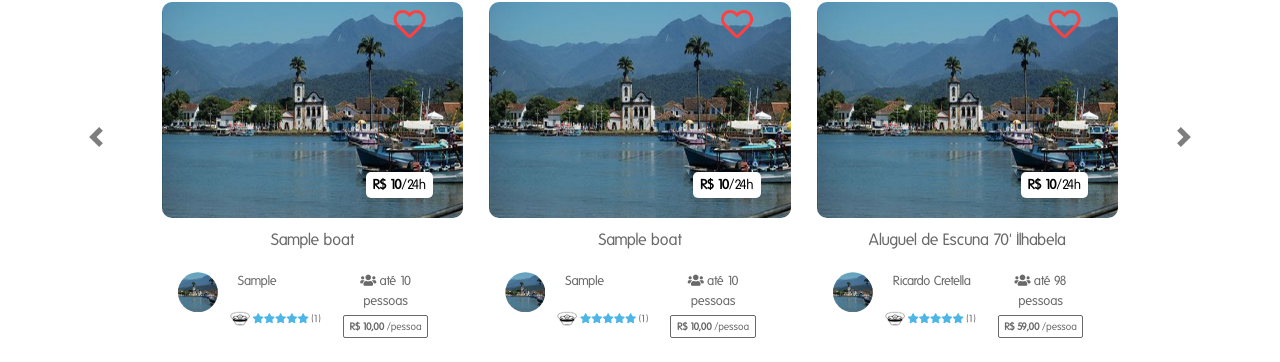
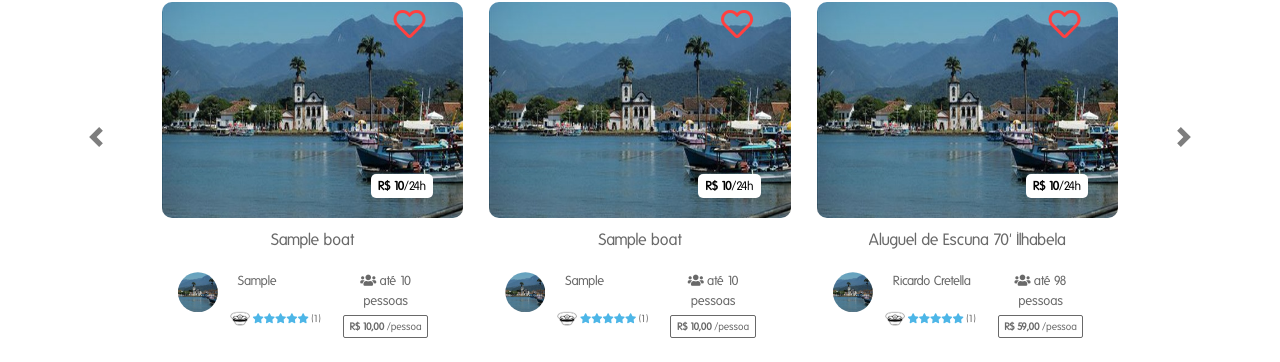
Before and after one commit to BielNeres/ProjetoBoats, a Django app: template newhomeBoats_app/templates/home.html in a window 1280 px wide. Shown: the part 687-1049 px from the top of the page. Run offline with Django 3.2, Linux system fonts and the light colour scheme; the template is opened without the code that fills it: most values are stand-ins (such as "Sample title", 1, 10 or a date in 2020); some libraries are stand-ins or nearby versions.

Commit message:
Adicionando estilos nas informações do corpo do site

```diff
--- a/newhomeBoats_app/static/css/css_results.css
+++ b/newhomeBoats_app/static/css/css_results.css
@@ -168,6 +168,7 @@
     right: 10%;
     bottom: 5%;
     padding: 3px 7px;
+    font-size: 0.75rem;
 }
 
 .results_div_owner_pic {
```
